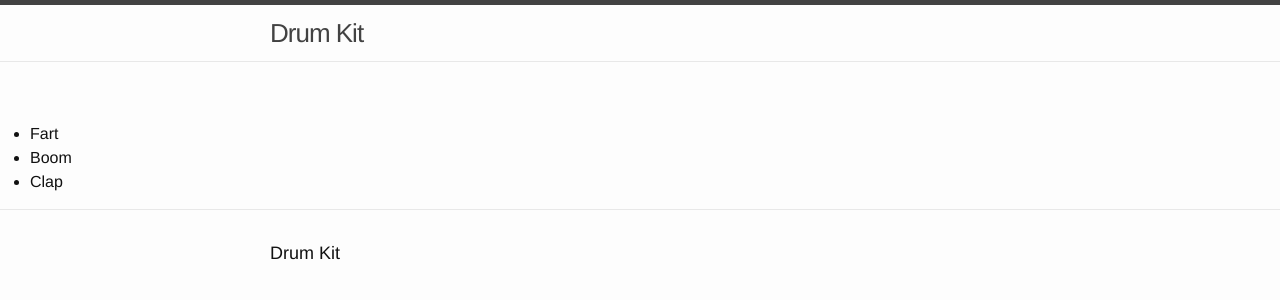
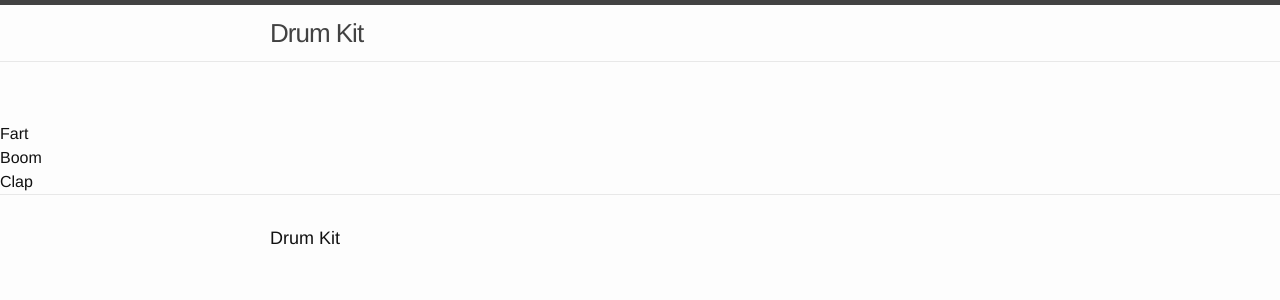
Before and after one commit to vlandguth/drumkit, a Jekyll site: the page built from index.md, in a window 1280 px wide. Shown: the top 300 px of the page. Built offline with Jekyll 4.4.1, drawn with Linux system fonts in a browser that asks for light colours.

Commit message:
siteleaf metadata

```diff
--- a/_layouts/default.html
+++ b/_layouts/default.html
@@ -13,13 +13,16 @@
       </div>
     </div>
 <!-- Keys -->
-    <ul>
+
+
     {% for post in site.posts %}
+    <div class="keys">
+      <div data-key="{{post.keycode}}" class="keys">
+      <span class"sound">{{post.title}}</span>
+    </div>
+    </div>
+    {% endfor %}
 
-      <li>{{post.title}}</li>
-
-    {% endfor %}
-    </ul>
 <!-- Sounds -->
 <audio data-key="71" src="https://s3-us-west-2.amazonaws.com/s.cdpn.io/1145795/clap.wav"></audio>
 <audio data-key="66" src="https://s3-us-west-2.amazonaws.com/s.cdpn.io/1147877/boom.wav"></audio>
```
